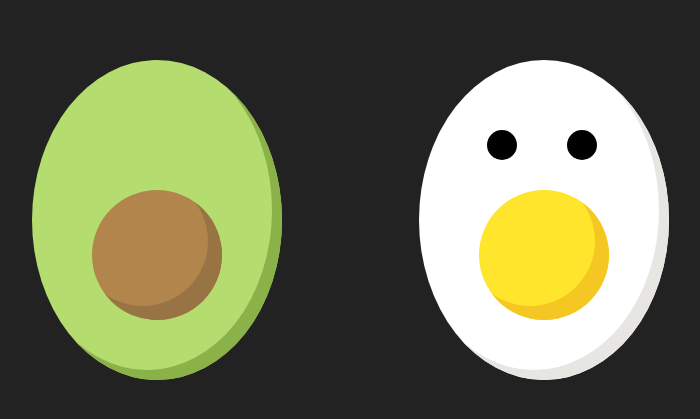
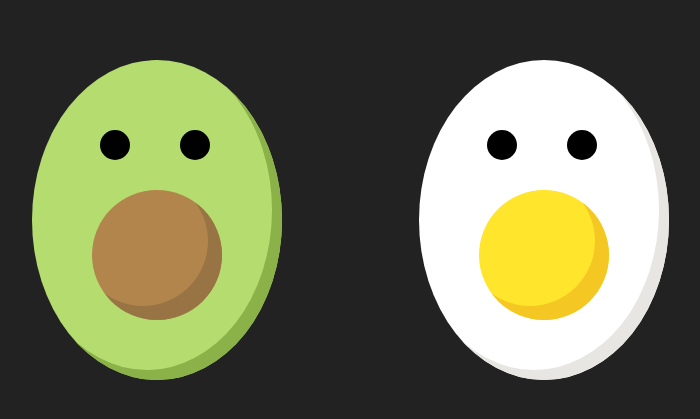
Before and after one commit to laurenipsum2018/hack, a plain HTML site: page index.html in a window 1280 px wide. Shown: the part 119-538 px from the top of the page, without its empty margins (104-804 px from the left). Drawn offline with Linux system fonts and the light colour scheme.

Commit message:
avo eyes

```diff
--- a/assets/css/main.css
+++ b/assets/css/main.css
@@ -105,13 +105,44 @@ body {
   box-shadow: inset -14px -14px #987445;
 }
 
+.avo-eye-lhs {
+  display: block;
+  position: relative;
+  float: left;
+  width: 30px;
+  height: 30px;
+  border-radius: 100%;
+  background-color: #000000;
+  margin-left: 27%;
+  top: 70px;
+  animation: blink 3s ease infinite;
+}
+
+.avo-eye-rhs {
+  display: block;
+  position: relative;
+  float: left;
+  width: 30px;
+  height: 30px;
+  border-radius: 100%;
+  background-color: #000000;
+  margin-left: 20%;
+  top: 70px;
+  animation: blink 3s ease infinite;
+}
+
+
 /* @end avocado */
 
-/* blink animation */
+/* reusable animations */
 @keyframes blink{
   0%{transform: scaleY(0.2);}
   3%{transform: scaleY(1);}
   6%{transform: scaleY(0.1);}
   10%{transform: scaleY(1);}
 }
-/* @end blink animation */
+
+@keyframes shake {
+
+}
+/* @end resuable animations */
--- a/index.html
+++ b/index.html
@@ -11,6 +11,10 @@
     <section>
 
       <div class="avo">
+        <div class="avo-face">
+          <div class="avo-eye-lhs"></div>
+          <div class="avo-eye-rhs"></div>
+        </div>
         <div class="seed"></div>
       </div>
 
```
